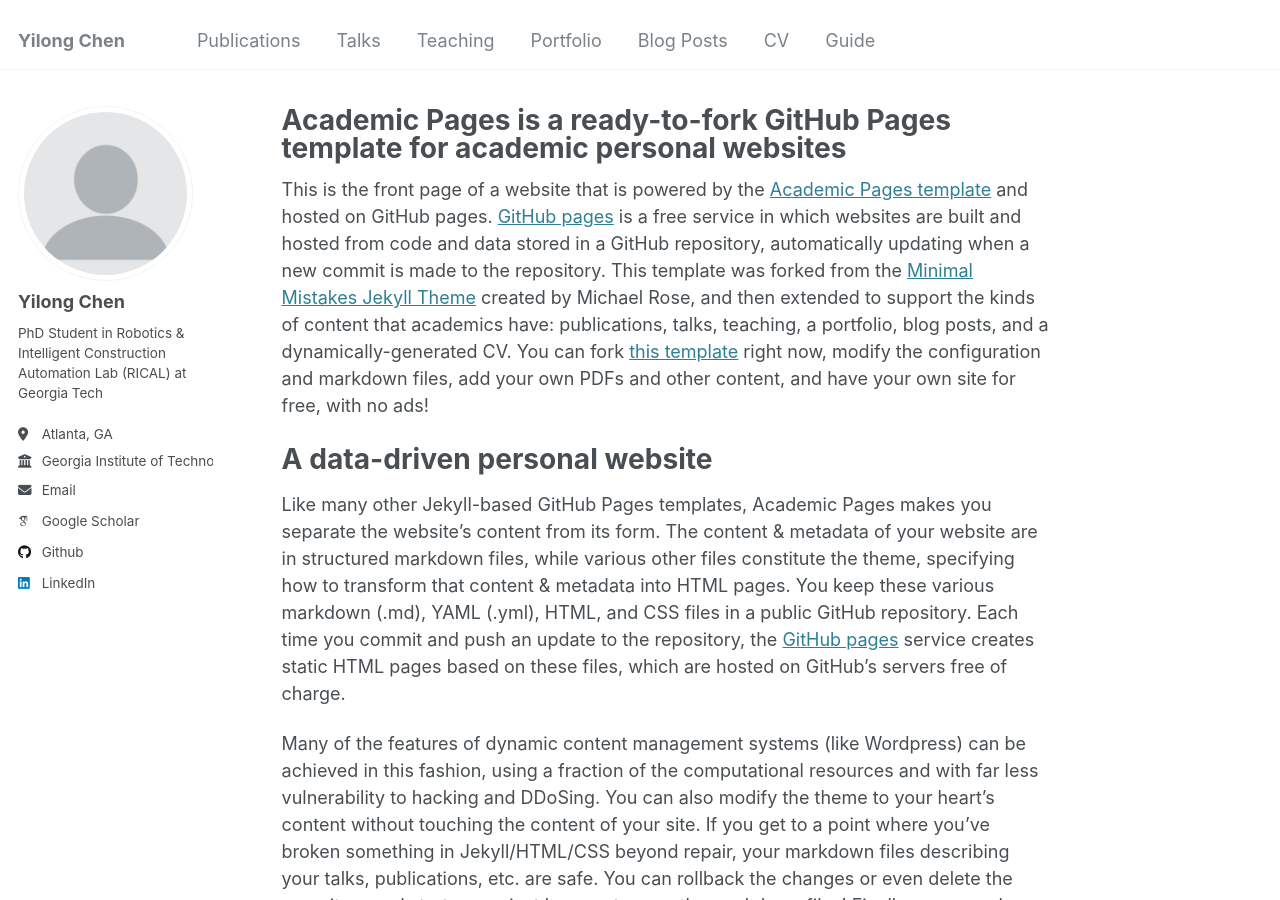
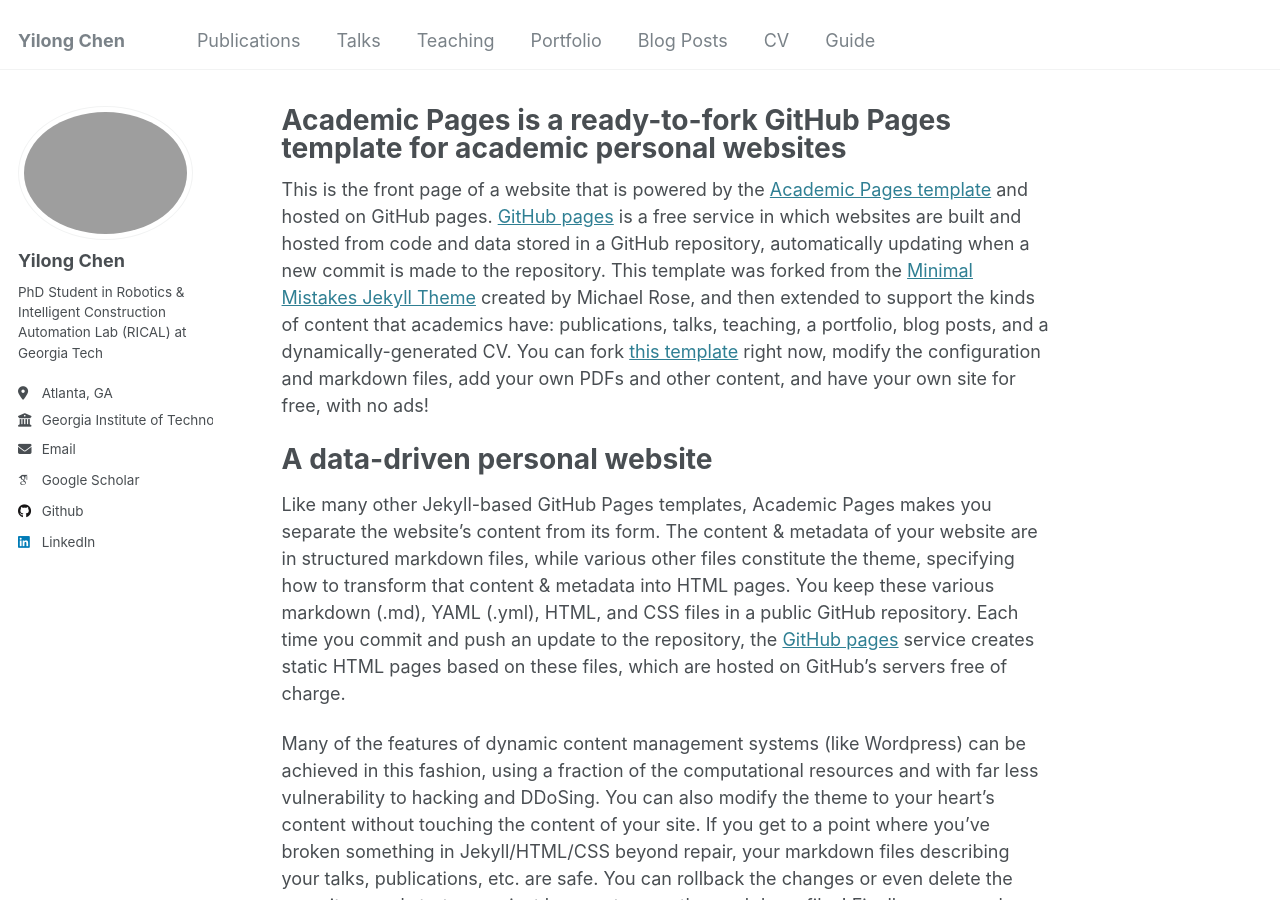
Before and after one commit to chenyilong0520/chenyilong0520.github.io, a Jekyll site: the page built from _pages/about.md, in a window 1280 px wide and 900 px high. Built offline with Jekyll 4.4.1, drawn with Linux system fonts in a browser that asks for light colours; some web fonts are replaced.

Commit message:
Update _config.yml

```diff
--- a/_config.yml
+++ b/_config.yml
@@ -21,7 +21,7 @@ repository               : "chenyilong0520.github.io"
 #               Additional customization can be done by editing /_includes/author-profile.html
 author:
   # Biographic information
-  avatar           : "profile.png"
+  avatar           : "IMG_20230323_174547.jpg"
   name             : "Yilong Chen"
   pronouns         : # example: "she/her"
   bio              : "PhD Student in Robotics & Intelligent Construction Automation Lab (RICAL) at Georgia Tech"
```
